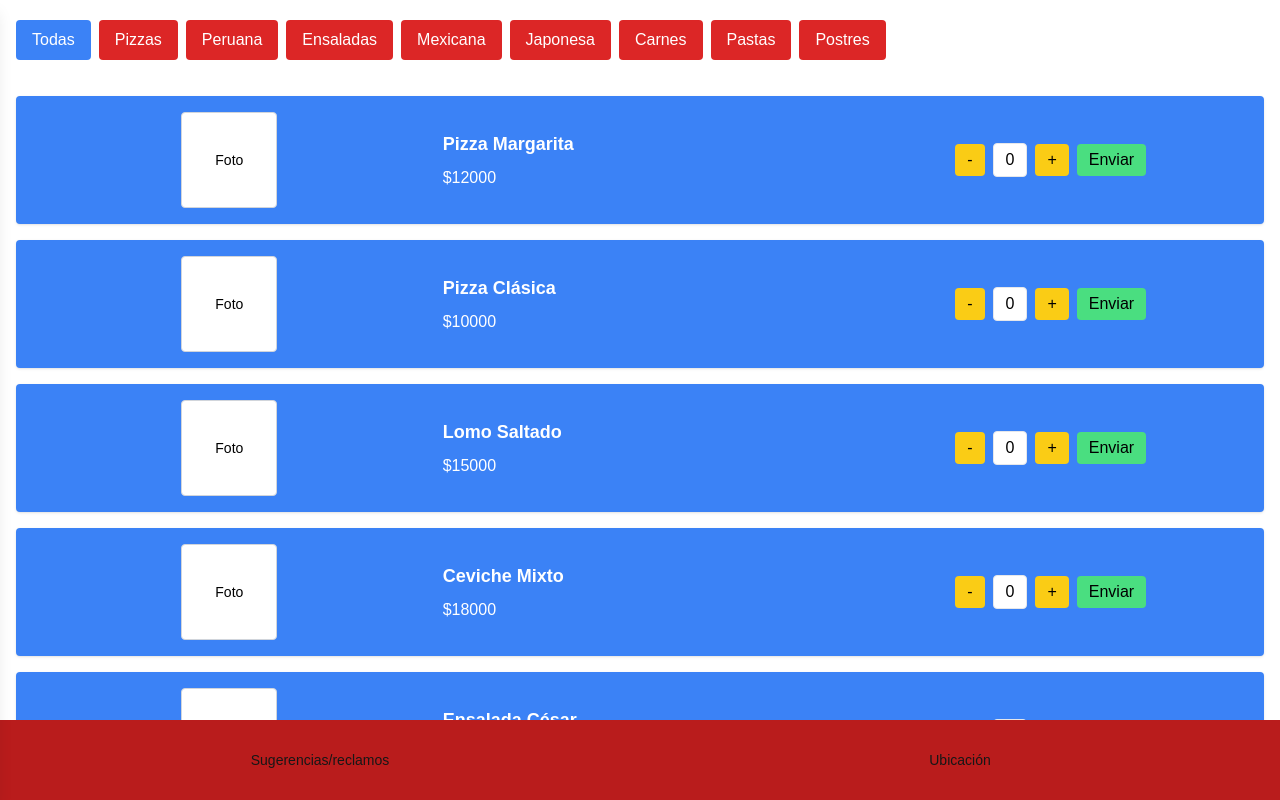
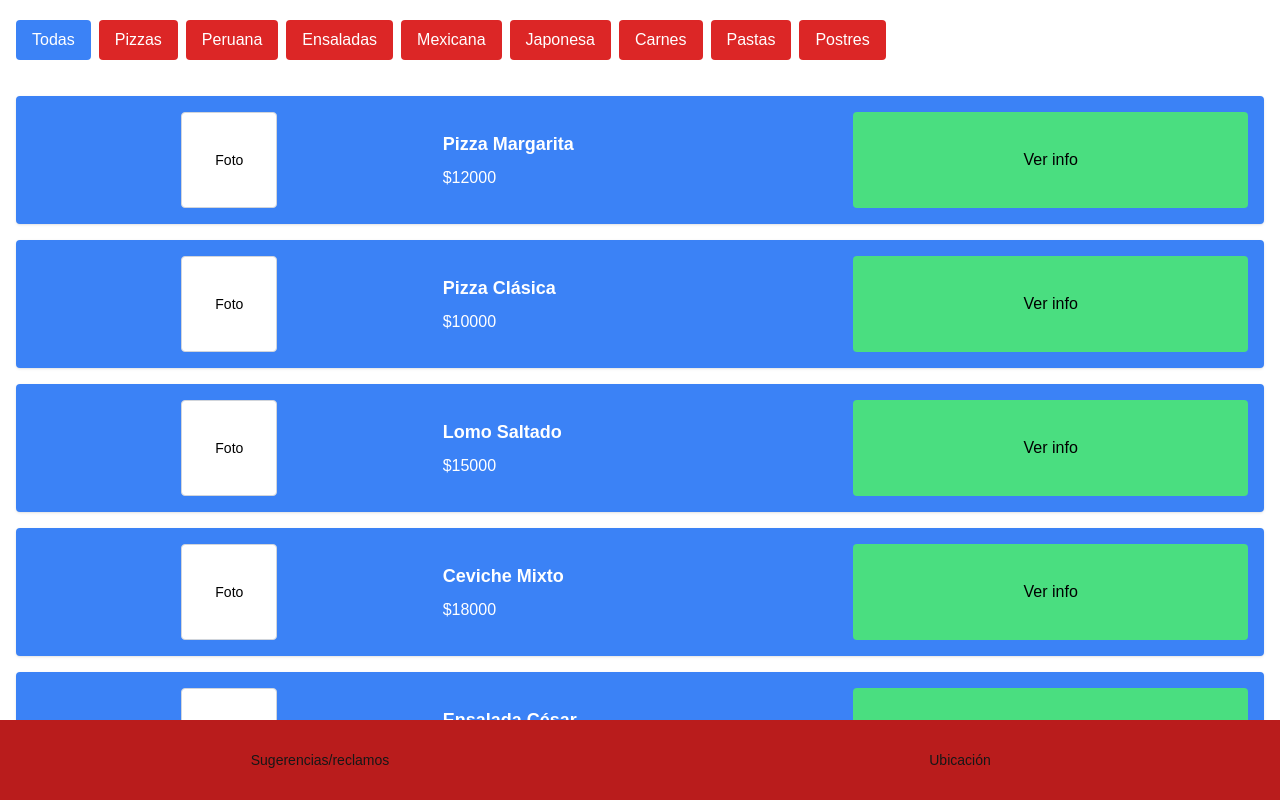
Before and after one commit to CristianTapia/menu, a Next.js app: page /menu in a window 1280 px wide. Built offline with nearby package versions, Linux system fonts and the light colour scheme.

Commit message:
Adding modal, partially working

```diff
--- a/app/lib/data.ts
+++ b/app/lib/data.ts
@@ -1,14 +1,14 @@
 export const productArray = [
-  { id: "p1", name: "Pizza Margarita", price: 12000, category: "Pizzas" },
-  { id: "p2", name: "Pizza Clásica", price: 10000, category: "Pizzas" },
-  { id: "p3", name: "Lomo Saltado", price: 15000, category: "Peruana" },
-  { id: "p4", name: "Ceviche Mixto", price: 18000, category: "Peruana" },
-  { id: "p5", name: "Ensalada César", price: 8000, category: "Ensaladas" },
-  { id: "p6", name: "Tacos al Pastor", price: 12000, category: "Mexicana" },
-  { id: "p7", name: "Sushi Roll Philadelphia", price: 14000, category: "Japonesa" },
-  { id: "p8", name: "Churrasco con Papas", price: 20000, category: "Carnes" },
-  { id: "p9", name: "Lasagna de Carne", price: 16000, category: "Pastas" },
-  { id: "p10", name: "Tiramisú", price: 7000, category: "Postres" },
+  { id: 1, name: "Pizza Margarita", price: 12000, category: "Pizzas" },
+  { id: 2, name: "Pizza Clásica", price: 10000, category: "Pizzas" },
+  { id: 3, name: "Lomo Saltado", price: 15000, category: "Peruana" },
+  { id: 4, name: "Ceviche Mixto", price: 18000, category: "Peruana" },
+  { id: 5, name: "Ensalada César", price: 8000, category: "Ensaladas" },
+  { id: 6, name: "Tacos al Pastor", price: 12000, category: "Mexicana" },
+  { id: 7, name: "Sushi Roll Philadelphia", price: 14000, category: "Japonesa" },
+  { id: 8, name: "Churrasco con Papas", price: 20000, category: "Carnes" },
+  { id: 9, name: "Lasagna de Carne", price: 16000, category: "Pastas" },
+  { id: 10, name: "Tiramisú", price: 7000, category: "Postres" },
 ];
 
 export const categoriesArray = [
--- a/app/menu/page.tsx
+++ b/app/menu/page.tsx
@@ -3,40 +3,58 @@
 import { useState } from "react";
 import Categories from "../ui/Catagories";
 import Products from "../ui/Products";
-import OffCanvas from "../ui/OffCanvas";
+// import OffCanvas from "../ui/OffCanvas";
+import Modal from "../ui/Modals/Modal";
+
+import { productArray } from "../lib/data";
 
 export default function Menu() {
   const [selectedProducts, setSelectedProducts] = useState<
     { name: string; price: number; quantity: number; category: string }[]
   >([]);
-  const [isOffCanvasOpen, setOffCanvasOpen] = useState(false); // Estado para abrir/cerrar el offcanvas
+  // const [isOffCanvasOpen, setOffCanvasOpen] = useState(false); // Estado para abrir/cerrar el offcanvas
   const [selectedCategory, setSelectedCategory] = useState<string | null>(null);
+  const [activeModal, setActiveModal] = useState<null | "viewProduct">(null);
+  // SUMA PRECIO DE TODOS LOS PRODUCTOS SELECCIONADOS
+  // const grandTotalValue = selectedProducts.reduce((sum, product) => sum + product.price * product.quantity, 0);
 
-  // SUMA PRECIO DE TODOS LOS PRODUCTOS SELECCIONADOS
-  const grandTotalValue = selectedProducts.reduce((sum, product) => sum + product.price * product.quantity, 0);
+  const [products] = useState(productArray);
+  const [selectedProductId, setSelectedProductId] = useState<number | null>(null);
+  const selectedProduct = products.find((product) => product.id === selectedProductId);
 
   // AGREGAR PRODUCTOS AL OFFCANVAS
-  function addProdToCart(productName: string, productPrice: number, productQuantity: number, productCategory: string) {
-    setSelectedProducts((prev) => {
-      const exists = prev.find((p) => p.name === productName);
+  // function addProdToCart(productName: string, productPrice: number, productQuantity: number, productCategory: string) {
+  //   setSelectedProducts((prev) => {
+  //     const exists = prev.find((p) => p.name === productName);
 
-      return exists
-        ? prev.map((p) => (p.name === productName ? { ...p, quantity: p.quantity + productQuantity } : p))
-        : [
-            ...prev,
-            {
-              name: productName,
-              price: productPrice,
-              quantity: productQuantity,
-              category: productCategory,
-            },
-          ];
-    });
+  //     return exists
+  //       ? prev.map((p) => (p.name === productName ? { ...p, quantity: p.quantity + productQuantity } : p))
+  //       : [
+  //           ...prev,
+  //           {
+  //             name: productName,
+  //             price: productPrice,
+  //             quantity: productQuantity,
+  //             category: productCategory,
+  //           },
+  //         ];
+  //   });
+  // }
+
+  // ABRIR/CERRAR OFFCANVAS
+  // function toggleOffCanvas() {
+  //   setOffCanvasOpen((prev) => !prev);
+  // }
+
+  // MODAL
+
+  function openModal(modalName: "viewProduct", productId?: number) {
+    setActiveModal(modalName);
+    setSelectedProductId(productId ?? null);
   }
 
-  // ABRIR/CERRAR OFFCANVAS
-  function toggleOffCanvas() {
-    setOffCanvasOpen((prev) => !prev);
+  function closeModal() {
+    setActiveModal(null);
   }
 
   return (
@@ -45,7 +63,7 @@ export default function Menu() {
         <Categories onCategorySelectionAction={setSelectedCategory} />
       </div>
       <div className="p-4 overflow-y-auto">
-        <Products onOrderClickAction={addProdToCart} selectedCategory={selectedCategory} />
+        <Products selectedCategory={selectedCategory} />
       </div>
 
       <footer className="bg-red-700 text-center grid grid-cols-2 w-full items-center">
@@ -67,8 +85,10 @@ export default function Menu() {
         </div>
       </footer> */}
 
+      <Modal isOpen={activeModal === "viewProduct"} onCloseAction={closeModal} title="test" />
+
       {/* OffCanvas con los productos seleccionados */}
-      <OffCanvas grandTotal={grandTotalValue} isOpen={isOffCanvasOpen} onCloseAction={toggleOffCanvas}>
+      {/* <OffCanvas grandTotal={grandTotalValue} isOpen={isOffCanvasOpen} onCloseAction={toggleOffCanvas}>
         <div className="flex flex-col gap-4">
           {selectedProducts.map((product, index) => (
             <div className="p-4 bg-orange-600 gap-4" key={index}>
@@ -76,7 +96,7 @@ export default function Menu() {
             </div>
           ))}
         </div>
-      </OffCanvas>
+      </OffCanvas> */}
     </div>
   );
 }
--- a/app/ui/Products.tsx
+++ b/app/ui/Products.tsx
@@ -1,40 +1,41 @@
 "use client";
 
-import { useState } from "react";
+// import { useState } from "react";
 import { productArray } from "../lib/data";
+import Modal from "./Modals/Modal";
 
 export default function Products({
-  onOrderClickAction,
+  // onOrderClickAction,
   selectedCategory,
 }: {
-  onOrderClickAction: (
-    productName: string,
-    productPrice: number,
-    productQuantity: number,
-    productCategory: string
-  ) => void;
+  // onOrderClickAction?: (
+  //   productName: string,
+  //   productPrice: number,
+  //   productQuantity: number,
+  //   productCategory: string
+  // ) => void;
   selectedCategory: string | null;
 }) {
-  const [plus, setPlus] = useState<Record<string, number>>({});
+  // const [plus, setPlus] = useState<Record<string, number>>({});
 
   // Filtrar productos por categoría
   const filteredDishes = selectedCategory
     ? productArray.filter((dish) => dish.category === selectedCategory)
     : productArray;
 
-  function plusProd(id: string) {
-    setPlus((prevPlus) => ({
-      ...prevPlus,
-      [id]: (prevPlus[id] || 0) + 1,
-    }));
-  }
+  // function plusProd(id: string) {
+  //   setPlus((prevPlus) => ({
+  //     ...prevPlus,
+  //     [id]: (prevPlus[id] || 0) + 1,
+  //   }));
+  // }
 
-  function minusProd(id: string) {
-    setPlus((prevPlus) => ({
-      ...prevPlus,
-      [id]: Math.max((prevPlus[id] || 0) - 1, 0),
-    }));
-  }
+  // function minusProd(id: string) {
+  //   setPlus((prevPlus) => ({
+  //     ...prevPlus,
+  //     [id]: Math.max((prevPlus[id] || 0) - 1, 0),
+  //   }));
+  // }
 
   return (
     <div className="flex flex-col gap-y-4">
@@ -56,8 +57,20 @@ export default function Products({
             <div className="text-base">${option.price}</div>
           </div>
 
+          <button
+            className="bg-green-400 text-black px-3 py-1 rounded"
+            onClick={() => {
+              openModal("viewProduct", option.id);
+              // if ((plus[option.id] || 0) > 0) {
+              //   onOrderClickAction(option.name, option.price, plus[option.id], option.category);
+              // }
+            }}
+          >
+            Ver info
+          </button>
+
           {/* + - Controles */}
-          <div className="flex flex-wrap justify-center items-center gap-2">
+          {/* <div className="flex flex-wrap justify-center items-center gap-2">
             <button className="bg-yellow-400 text-black px-3 py-1 rounded" onClick={() => minusProd(option.id)}>
               -
             </button>
@@ -75,7 +88,7 @@ export default function Products({
             >
               Enviar
             </button>
-          </div>
+          </div> */}
         </div>
       ))}
     </div>
```
